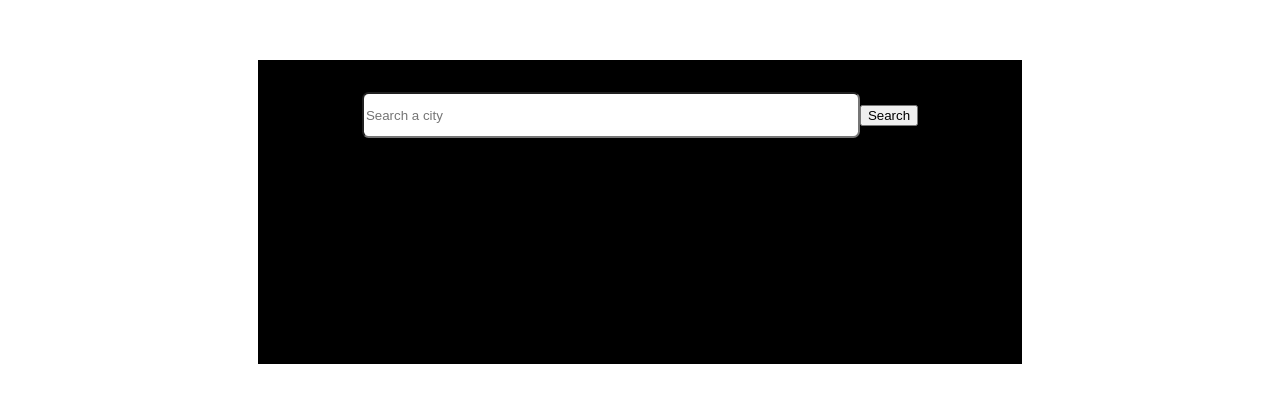
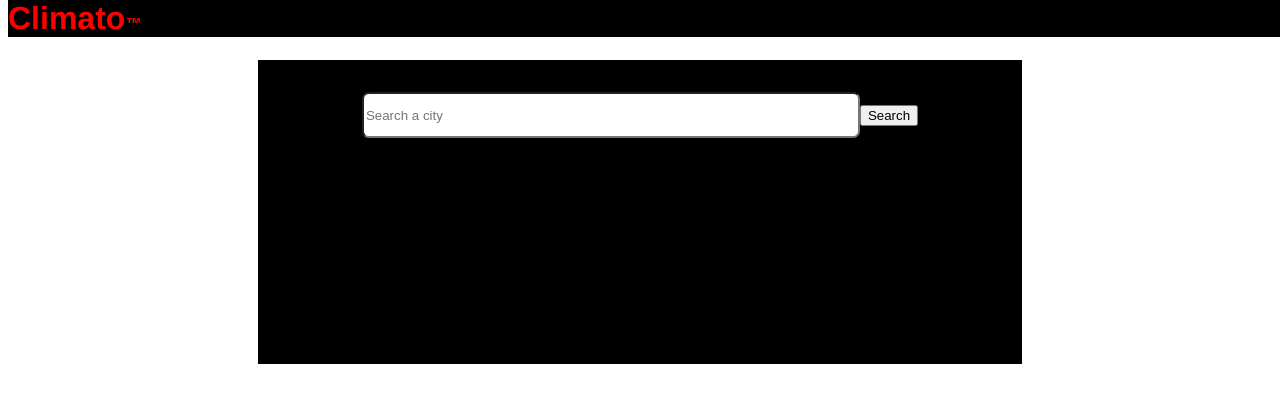
Before and after one commit to Yuvraj883/Climato, a Vue app: page / in a window 1280 px wide. Shown: the top 402 px of the page. Built offline with nearby package versions, Linux system fonts and the light colour scheme.

Commit message:
Added Navbar.vue

```diff
--- a/package.json
+++ b/package.json
@@ -1,6 +1,7 @@
 {
   "name": "climato",
   "version": "0.1.0",
+  "proxy":"http://localhost:8080/",
   "private": true,
   "scripts": {
     "serve": "vue-cli-service serve",
--- a/src/App.vue
+++ b/src/App.vue
@@ -1,15 +1,18 @@
 <template>
+<Navbar/>
   <Display />
 
 </template>
 
 <script>
 import Display from './components/Display.vue'
+import Navbar from './components/Navbar.vue'
 
 export default {
   name: 'App',
   components: {
-    Display
+    Display,
+    Navbar
   }
 }
 </script>
--- a/src/components/Display.vue
+++ b/src/components/Display.vue
@@ -1,19 +1,29 @@
 <template>
   <div class="container">
-    <input  @keyup.enter="apiCall" placeholder="Search a city" v-model="city" />
+    <input placeholder="Search a city" v-model="city" />
     <button  @click="apiCall">Search</button>
 
-    <div class="display" v-if = "typeof weather.main != 'undefined' ">
-      <h2>{{weather.name}}</h2>
-      <p>Temperature:{{weather.main.temp}}</p>
-      <p>Humidity: {{weather.main.humidity}}</p>
-      <p>Wind Speed:{{weather.wind.speed}}</p>
-      <p>Description:{{weather.description}}</p>
-    </div>
+      <h2>{{city}}</h2>
+
+      <div style="display:none;" id="infoDiv">
+      <p>Temperature:{{isSet?weather.list[0].main.temp:"No temp"}}</p>
+      <p>Humidity: {{isSet?weather.list[0].main.humidity:"No humidity"}}</p>
+      <p>Wind Speed:{{isSet?weather.list[0].wind.speed:"No Speed"}}</p>
+      </div>
+
+
+
+
+    <!--<div class="display" v-if = "typeof isSet != false ">-->
+
+
+
+    <!--</div>-->
+
   </div>
 </template>
 <script>
-    import axios from 'axios'
+  //  import axios from 'axios'
 
 export default{
     name: 'Display',
@@ -22,7 +32,8 @@ export default{
         city:null,
         apikey:"b99b652d448e47e5a48a226c5ed84910",
         url:null,
-        weather:{}
+        weather:{},
+        isSet: false
         }
     },
     methods:{
@@ -32,19 +43,36 @@ export default{
         },
         apiCall(){
             console.log("Api Call initiated ", this.city);
+            /*const data1 = await fetch("https://api.openweathermap.org/data/2.5/find?q=delhi&units=metric&appid=b99b652d448e47e5a48a226c5ed84910");
+            const data2 = await data1.json(); */
+            fetch("https://api.openweathermap.org/data/2.5/find?q=delhi&units=metric&appid=b99b652d448e47e5a48a226c5ed84910")
+            .then((value) => {return value.json()})
+            .then((value) => {this.weather = value; this.isSet = true; })
+            //this.isSet = true;
+            document.getElementById('infoDiv').style.display = "block";
+            //this.weather = data2;
+            //console.log(data2);
 
-    axios.get("https://api.openweathermap.org/data/2.5/find?q=" +this.city+ "&units=metric&appid=b99b652d448e47e5a48a226c5ed84910")
-    .then(res=>{
-        return res.json;
-    })
-    .then(this.setResult)
-    .catch(error=>{
-        console.log("error:" ,error)
-    });
-        },
-        setResult(result){
-            this.weather= result;
-        }
+
+          /* fetch ("https://api.openweathermap.org/data/2.5/find?q=delhi&units=metric&appid=b99b652d448e47e5a48a226c5ed84910")
+ .then(function responseHandler(response){return response.json()})
+ .then (function logJson(json){document.getElementById("temp").innerText=json.list["main"].temp})
+ .catch(error=>console.log("Error", error))*/
+
+
+    // axios.get("https://api.openweathermap.org/data/2.5/find?q=" +this.city+ "&units=metric&appid=b99b652d448e47e5a48a226c5ed84910")
+    // .then(res=>{
+    //     return res.json;
+    // })
+    // .then(json=>this.weather=json)
+    // .catch(error=>{
+    //     console.log("error:" ,error)
+    // });
+    //     },
+    //     setResult(result){
+    //         this.weather= result;
+    //         console.log(this.weather)
+      }
     },
 
     props:{
@@ -76,4 +104,5 @@ input {
   text-align: left;
   margin-left: 15%;
 }
+
 </style>
--- /dev/null
+++ b/src/components/Navbar.vue
@@ -0,0 +1,27 @@
+<template>
+      <nav class="nav-bar">Climato<i>&#8482;</i>  </nav>
+
+
+</template>
+<script>
+export default{
+    name: 'Navbar'
+}
+</script>
+<style scoped>
+.nav-bar{
+    background-color:black;
+    color:red;
+    font-weight: bolder;
+    font-size:2rem;
+
+    position:fixed;
+    top:0%;
+    width:100%;
+    text-align:left;
+}
+i{
+    font-size:.5em;
+    margin-bottom:1.5em;
+}
+</style>
```
